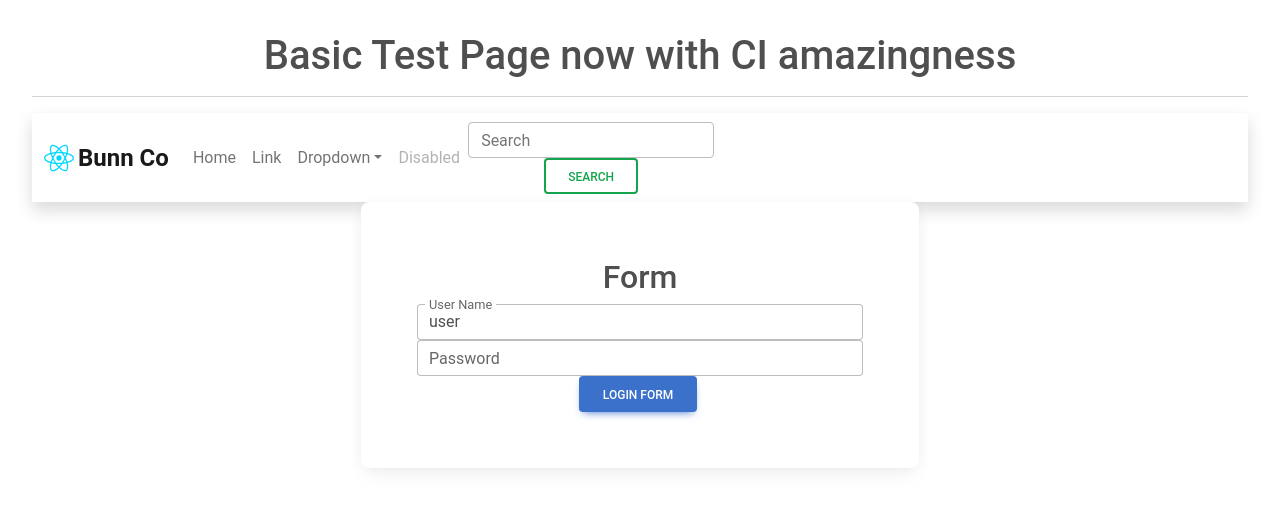
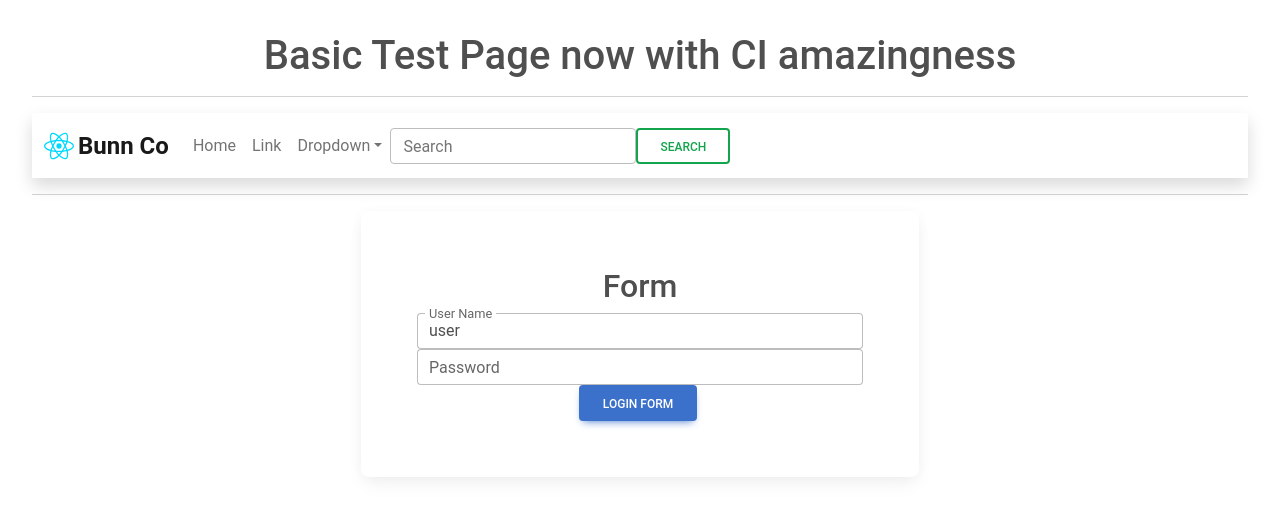
Before and after one commit to jason-bunn/react-mpd, a React (Vite) app: page / in a window 1280 px wide. Shown: the top 518 px of the page. Built offline with nearby package versions, Linux system fonts and the light colour scheme.

Commit message:
navbar tweaks

```diff
--- a/src/App.tsx
+++ b/src/App.tsx
@@ -27,6 +27,7 @@ function App() {
         <h1>Basic Test Page now with CI amazingness</h1>
         <hr />
         <NavBar brandName="Bunn Co" imageSrc={imagePath} />
+        <hr/>
         <MDBContainer className="d-flex justify-content-center">
           <MDBCard className="w-50">
             <MDBCardBody>
@@ -40,7 +41,9 @@ function App() {
   return (
     <>
       <h1>Welcome</h1>
-
+      <hr/>
+      <NavBar brandName="Bunn Co" imageSrc={imagePath} />
+      <hr/>
       <HelloWorld currentUser={loggedIn} />
       <QueryClientProvider client={queryClient}>
         <FetchTest></FetchTest>
--- a/src/components/NavBar.tsx
+++ b/src/components/NavBar.tsx
@@ -65,13 +65,9 @@ function NavBar({ brandName, imageSrc }: NavBarProps) {
                 </a>
               </div>
             </li>
-            <li className="nav-item">
-              <a className="nav-link disabled" href="#">
-                Disabled
-              </a>
-            </li>
+
           </ul>
-          <form className="form-inline my-2 my-lg-0">
+          <form className="d-flex me-3" role="search">
             <input
               className="form-control mr-sm-2"
               type="search"
```
